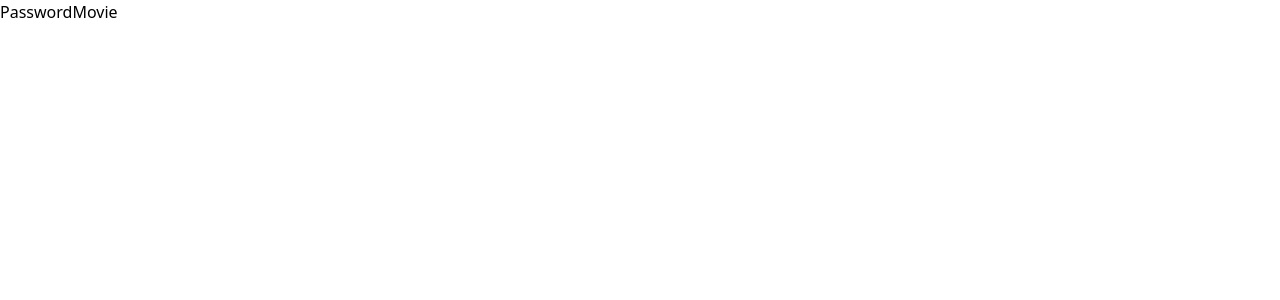
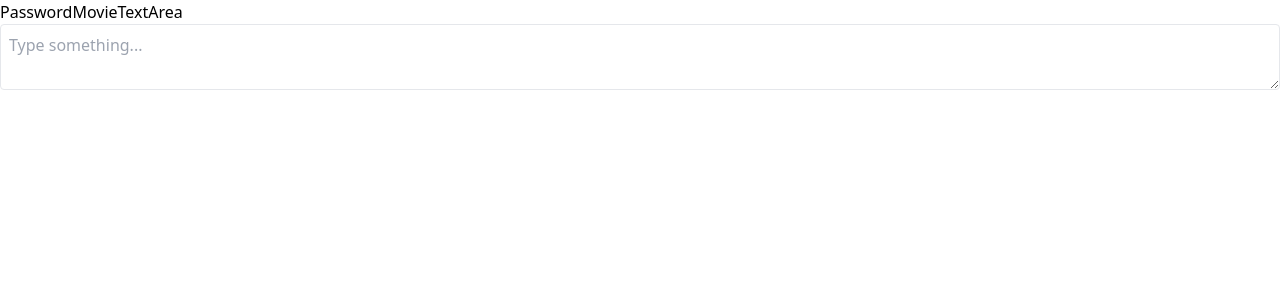
Before and after one commit to OlgaMinaievaWebDev/animated_password, a React (Vite) app: page /textArea in a window 1280 px wide. Before the commit this address had no page. Shown: the top 300 px of the page. Built offline with nearby package versions, Linux system fonts and the light colour scheme.

Commit message:
resizable textarea

```diff
--- a/src/App.jsx
+++ b/src/App.jsx
@@ -1,21 +1,17 @@
-import {
-  BrowserRouter as Router,
-  Route,
-  Routes,
-  Outlet,
-} from "react-router-dom";
+import { BrowserRouter as Router, Route, Routes } from "react-router-dom";
 import Movie from "./components/Movie";
 import Password from "./components/Password";
 import Main from "./layout/Main";
+import TextArea from "./components/TextArea";
 
 function App() {
   return (
     <Router>
       <Main />
       <Routes>
-        <Route path="/movie" element={<Movie />} />
-        <Route path="/movie-1" element={<Movie-1 />} />
+        <Route path="movie" element={<Movie />} />
         <Route path="password" element={<Password />} />
+        <Route path="textArea" element={<TextArea />} />
       </Routes>
     </Router>
   );
--- /dev/null
+++ b/src/components/TextArea.jsx
@@ -0,0 +1,18 @@
+import React, { useState } from "react";
+
+function ResizableTextarea() {
+  const [value, setValue] = useState("");
+
+  return (
+    <div>
+      <textarea
+        value={value}
+        onChange={(e) => setValue(e.target.value)}
+        className="border p-2 w-full resize rounded"
+        placeholder="Type something..."
+      />
+    </div>
+  );
+}
+
+export default ResizableTextarea;
--- a/src/layout/Main.jsx
+++ b/src/layout/Main.jsx
@@ -5,6 +5,7 @@ function Main() {
     <div>
       <Link to="/password">Password</Link>
       <Link to="/movie">Movie</Link>
+      <Link to="/textArea">TextArea</Link>
     </div>
   );
 }
```
